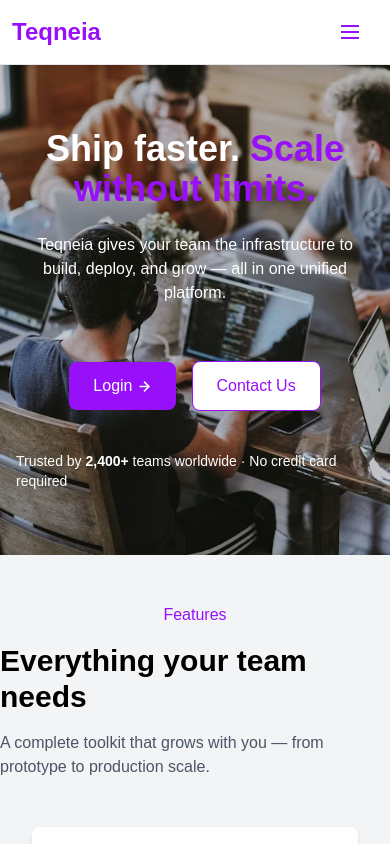
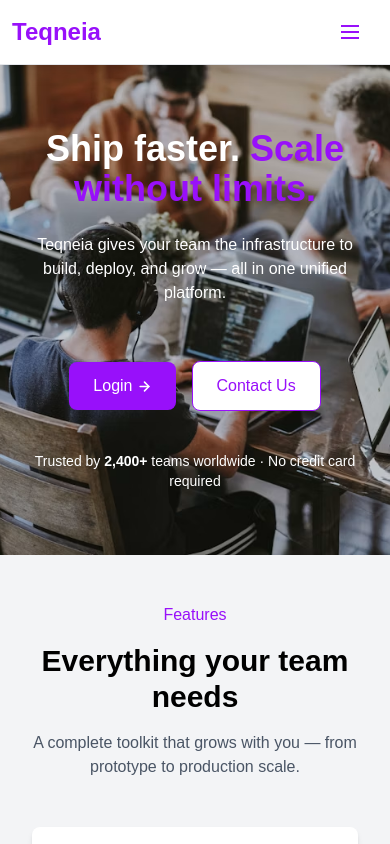
Before and after one commit to You-s-sef24/landing-page, a Next.js app: page / in a window 390 px wide. Shown: the top 844 px of the page. Built offline with nearby package versions, Linux system fonts and the light colour scheme.

Commit message:
adjust texts to center

```diff
--- a/app/Components/FeaturesSection.jsx
+++ b/app/Components/FeaturesSection.jsx
@@ -5,10 +5,10 @@ export default function FeaturesSection() {
       className="flex flex-col items-center bg-gray-100 py-12 gap-4 scroll-mt-16"
     >
       <p className="text-purple-600">Features</p>
-      <h3 className="text-3xl font-bold text-black">
+      <h3 className="text-3xl text-center font-bold text-black">
         Everything your team needs
       </h3>
-      <p className="text-gray-600">
+      <p className="text-gray-600 text-center">
         A complete toolkit that grows with you — from prototype to production
         scale.
       </p>
--- a/app/Components/HeroSection.jsx
+++ b/app/Components/HeroSection.jsx
@@ -56,7 +56,7 @@ export default function HeroSection() {
         </a>
       </div>
 
-      <small className="text-white text-sm mt-4 md:mt-0 z-10">
+      <small className="text-white text-center text-sm mt-4 md:mt-0 z-10">
         Trusted by <strong>2,400+</strong> teams worldwide · No credit card
         required
       </small>
```
